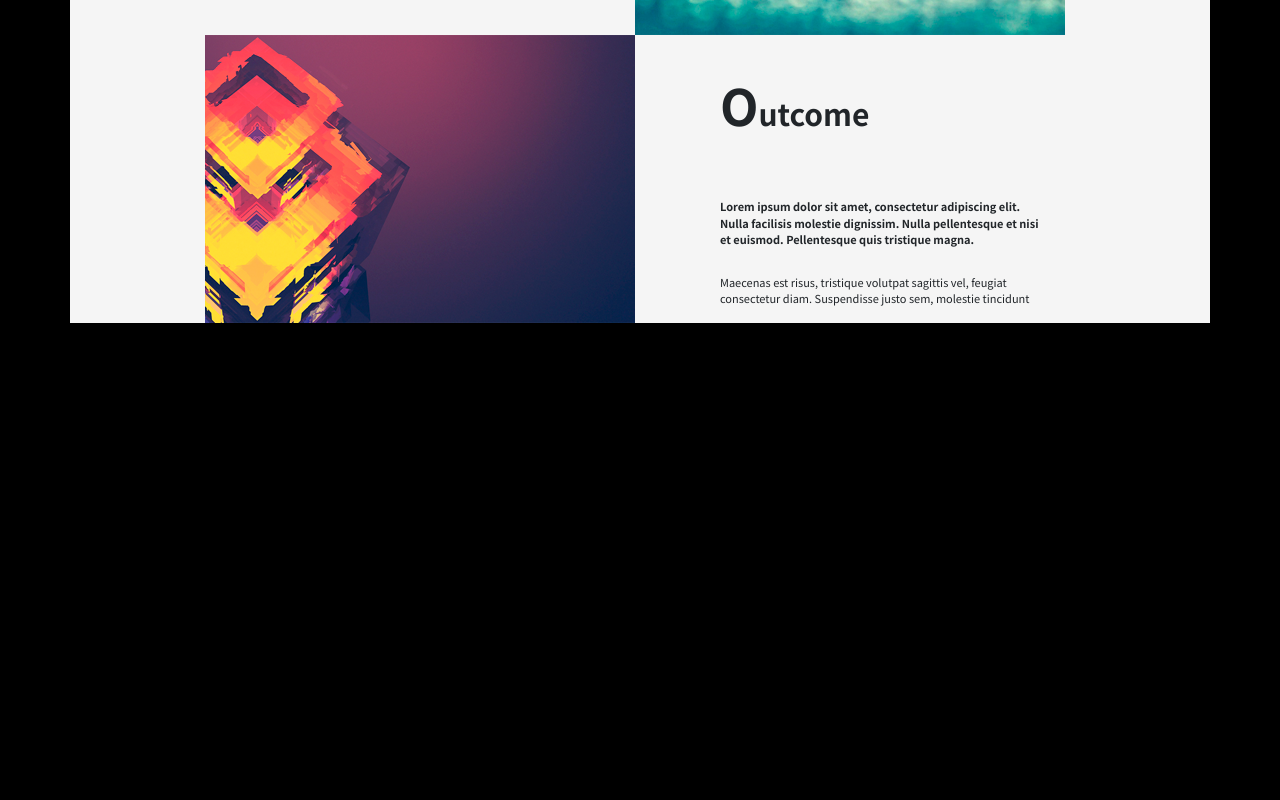
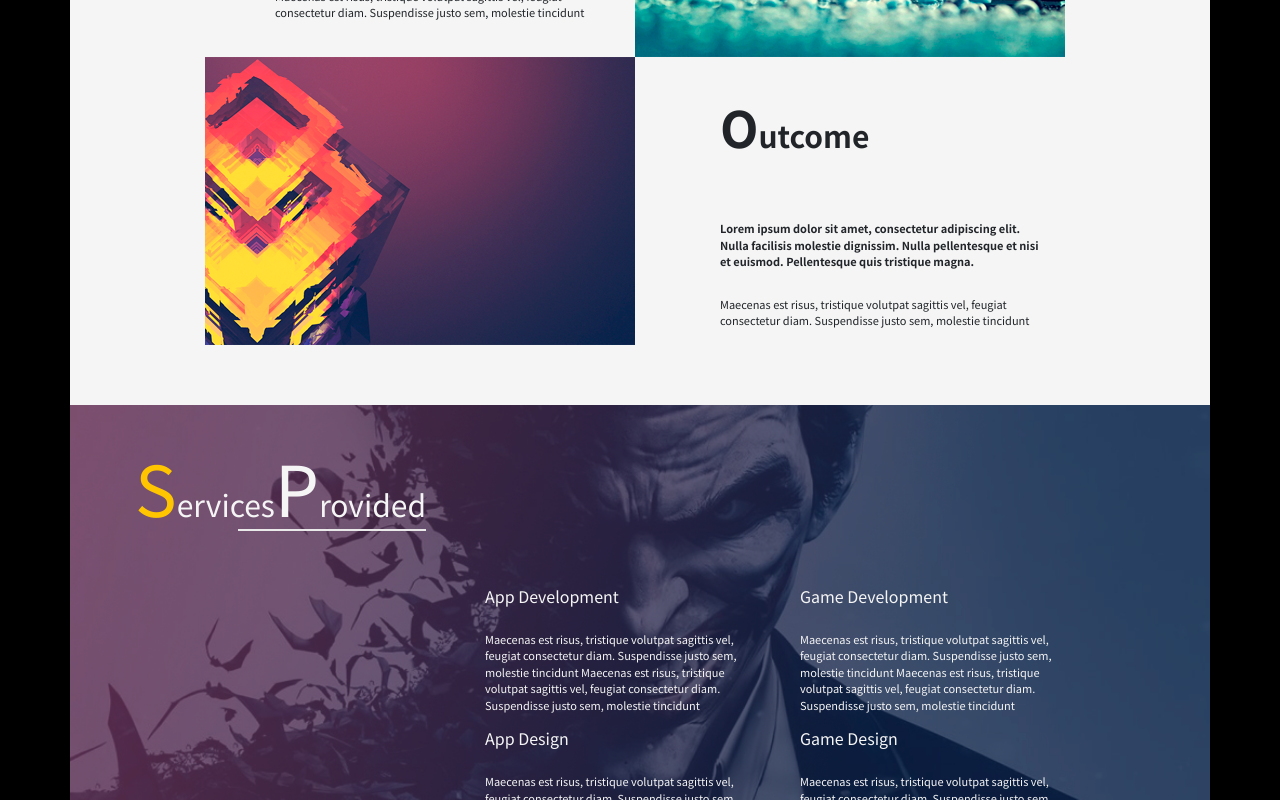
Before and after one commit to Andrew-Masnyi/gaming-project, a website built with webpack: page src/index.html in a window 1280 px wide. Shown: the part 3471-4271 px from the top of the page. Before the commit the page ends 3794 px from the top, so only its background shows below. Built offline with nearby package versions, Linux system fonts and the light colour scheme.

Commit message:
Issue #5: 6-services-provided

```diff
--- a/src/index.html
+++ b/src/index.html
@@ -300,6 +300,40 @@
   </div>
 </section>
 
+<section class="services">
+  <div class="container">
+    <div class="row">
+      <div class="col-12">
+        <h5> <span>S</span>ervices<span>P</span>rovided</h5>
+      </div>
+    </div>
+    <div class="row provided justify-content-end">
+      <div class="col-12">
+        <div class="row justify-content-center">
+          <div class="col-6">
+            <h6>App Development</h6>
+            <p>Maecenas est risus, tristique volutpat sagittis vel, feugiat consectetur diam. Suspendisse justo sem, molestie tincidunt  Maecenas est risus, tristique volutpat sagittis vel, feugiat consectetur diam. Suspendisse justo sem, molestie tincidunt </p>
+          </div>
+          <div class="col-6">
+            <h6>Game Development</h6>
+            <p>Maecenas est risus, tristique volutpat sagittis vel, feugiat consectetur diam. Suspendisse justo sem, molestie tincidunt  Maecenas est risus, tristique volutpat sagittis vel, feugiat consectetur diam. Suspendisse justo sem, molestie tincidunt </p>
+          </div>
+        </div>
+        <div class="row justify-content-center">
+          <div class="col-6">
+            <h6>App Design</h6>
+            <p>Maecenas est risus, tristique volutpat sagittis vel, feugiat consectetur diam. Suspendisse justo sem, molestie tincidunt  Maecenas est risus, tristique volutpat sagittis vel, feugiat consectetur diam. Suspendisse justo sem, molestie tincidunt </p>
+          </div>
+          <div class="col-6">
+            <h6>Game Design</h6>
+            <p>Maecenas est risus, tristique volutpat sagittis vel, feugiat consectetur diam. Suspendisse justo sem, molestie tincidunt  Maecenas est risus, tristique volutpat sagittis vel, feugiat consectetur diam. Suspendisse justo sem, molestie tincidunt </p>
+          </div>
+        </div>
+      </div>
+    </div>
+  </div>
+</section>
+
 
 
 
--- a/src/styles/index.scss
+++ b/src/styles/index.scss
@@ -5,6 +5,7 @@ $first-letter-color: #FFC600;
 $color-light: whitesmoke;
 $about-color: #717171;
 $line-color: #808080;
+$alt-line-color:  #e9e9e9;
 $bgt-color: transparent;
 $background-color: #000000;
 
@@ -17,6 +18,19 @@ h5 {
   display: inline-block;
   width: auto;
   font-size: 50px;
+  &::first-letter {
+    color: $first-letter-color;
+  }
+  &::after  {
+    right: 0;
+    display: block;
+    position: absolute;
+    content: "";
+    width: 55%;
+    height: 2px;
+    background-color: $line-color;
+    opacity: 0.3;
+  }
 }
 span {
   font-size: 70px;
@@ -171,20 +185,6 @@ span {
     background-color: $color-light;
     h5 {
       padding-left: 40px;
-      &::first-letter {
-        color: $first-letter-color;
-      }
-      &::after  {
-        display: block;
-        position: absolute;
-        width: 50%;
-        right: 0;
-        bottom: -3%;
-        content: "";
-        height: 2px;
-        background-color: $line-color;
-        opacity: 0.3;
-      }
     }
   }
   .nav-pills {
@@ -273,28 +273,12 @@ span {
 .strategy {
   .container  {
     background-color: $color-light;
-    padding-top: 60px;
-    padding-left: 70px;
-    padding-right: 70px;
+    padding: 60px 70px;
     .header-text  {
       margin-bottom: 40px;
     }
     h5 {
-      display: inline-block;
-      width: auto;
-      &::first-letter {
-        color: $first-letter-color;
-      }
-      &::after  {
-        right: 0;
-        display: block;
-        position: absolute;
-        content: "";
-        width: 55%;
-        height: 2px;
-        background-color: $line-color;
-        opacity: 0.3;
-      }
+      margin-bottom: 30px;
     }
     .strategy-content {
       .row:nth-of-type(2n)  {
@@ -342,3 +326,31 @@ span {
   }
   }
 }
+
+.services {
+  .container  {
+    background-image: url(../../public/img/services-bg.png);
+    background-repeat: no-repeat;
+    background-size: cover;
+    background-position: 50% 50%;
+    color: $color-light;
+    h5 {
+      padding-top: 40px;
+      padding-left: 50px;
+      font-size: 30px;
+      &::after  {
+        background-color: $alt-line-color;
+        opacity: 1;
+      }
+    }
+    .provided {
+      padding: 50px 110px 50px 400px;
+      h6 {
+        margin-bottom: 25px;
+      }
+      p {
+        font-size: 11px;
+      }
+    }
+  }
+}
```
Also changed, not shown: public/img/services-bg.png (added).
